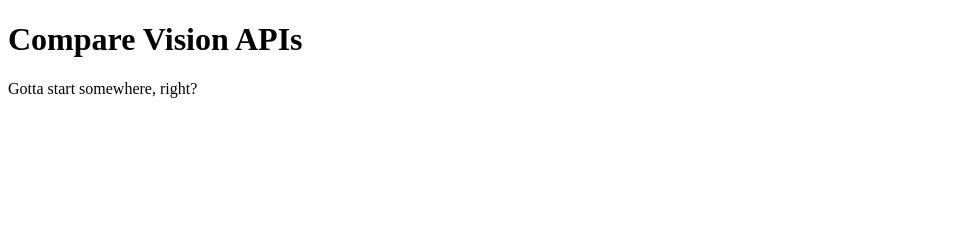
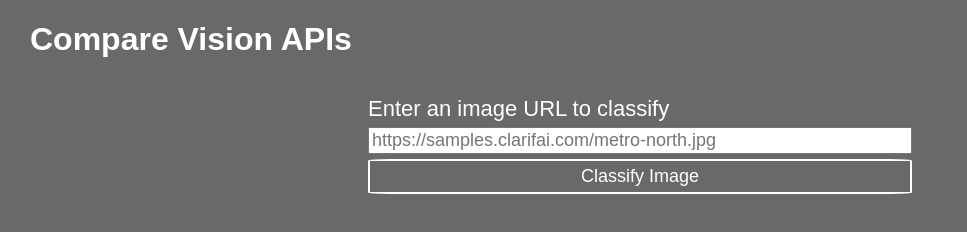
Before and after one commit to ostegm/compare-vision-apis, a plain HTML site: page index.html in a window 1280 px wide. Shown: the whole page, without its empty margins (0-967 px from the left). Drawn offline with nearby package versions, Linux system fonts and the light colour scheme.

Commit message:
Working Clarifai API

```diff
--- a/index.html
+++ b/index.html
@@ -8,7 +8,13 @@
 <body>
   <h1>Compare Vision APIs</h1>
   <main role="main">
-    <p> Gotta start somewhere, right?</p>
+  	<div class="container">
+		<form action="/clarifai" name="clarifai-form" class="search-box" method="post">
+			<label for="clarifai-url">Enter an image URL to classify</label>
+			<input id ="clarifai-url" type="text" name="image_url" placeholder="https://samples.clarifai.com/metro-north.jpg" required>
+			<button class="js-submit-clarifai">Classify Image</button>
+		</form>
+	</div>
   </main>
 </body>
 <script type="text/javascript" src="https://code.jquery.com/jquery-3.2.1.min.js"></script>
--- a/js/index.js
+++ b/js/index.js
@@ -1,21 +1,20 @@
-`use strict`
+`use strict`;
 
 // Object to control namespace issues.
-var CVA__ = {}
+var CVA__ = {};
 
-CVA__.docReady = function() {
+CVA__.docReady = function () {
   console.log('Im ready!');
 };
 
-CVA__.testClarifai = function() {
+CVA__.testClarifai = function () {
   const data = {
-    'image_url': 'https://samples.clarifai.com/metro-north.jpg',
-    'image_category': 'dogs'
-  }
-  $.post('/clarifai', data, function(response) {
-    console.log(response)
-  })
-}
+    image_url: 'https://samples.clarifai.com/metro-north.jpg',
+    image_category: 'dogs',
+  };
+  $.post('/clarifai', data, function (response) {
+    console.log(response);
+  });
+};
 
-
-$(CVA__.docReady)
+$(CVA__.docReady);
--- a/stylesheets/main.css
+++ b/stylesheets/main.css
@@ -0,0 +1,47 @@
+html {
+  font-size: 100%;
+}
+
+body {
+  font-family: Sans-Serif;
+  color: white;
+  background-color: #696969;
+  padding: 0;
+  margin: 0;
+}
+
+body * {
+  box-sizing: border-box;
+}
+
+h1 {
+  margin-left: 30px;
+}
+
+.container {
+  max-width: 45%;
+  padding: 1em;
+  margin: 1em auto;
+}
+
+.search-box label,
+.search-box input,
+.search-box button {
+  display: block;
+  width: 100%;
+  font-size: 18px;
+  margin-bottom: 5px;
+  min-height: 25px;
+}
+
+.search-box label {
+  font-size: 22px;
+}
+
+.search-box button {
+  color: inherit;
+  background-color: inherit;
+  border: 2px solid white;
+  border-radius: 4%;
+  min-height: 35px;
+}
```
Also changed, not shown: 1 other file.
